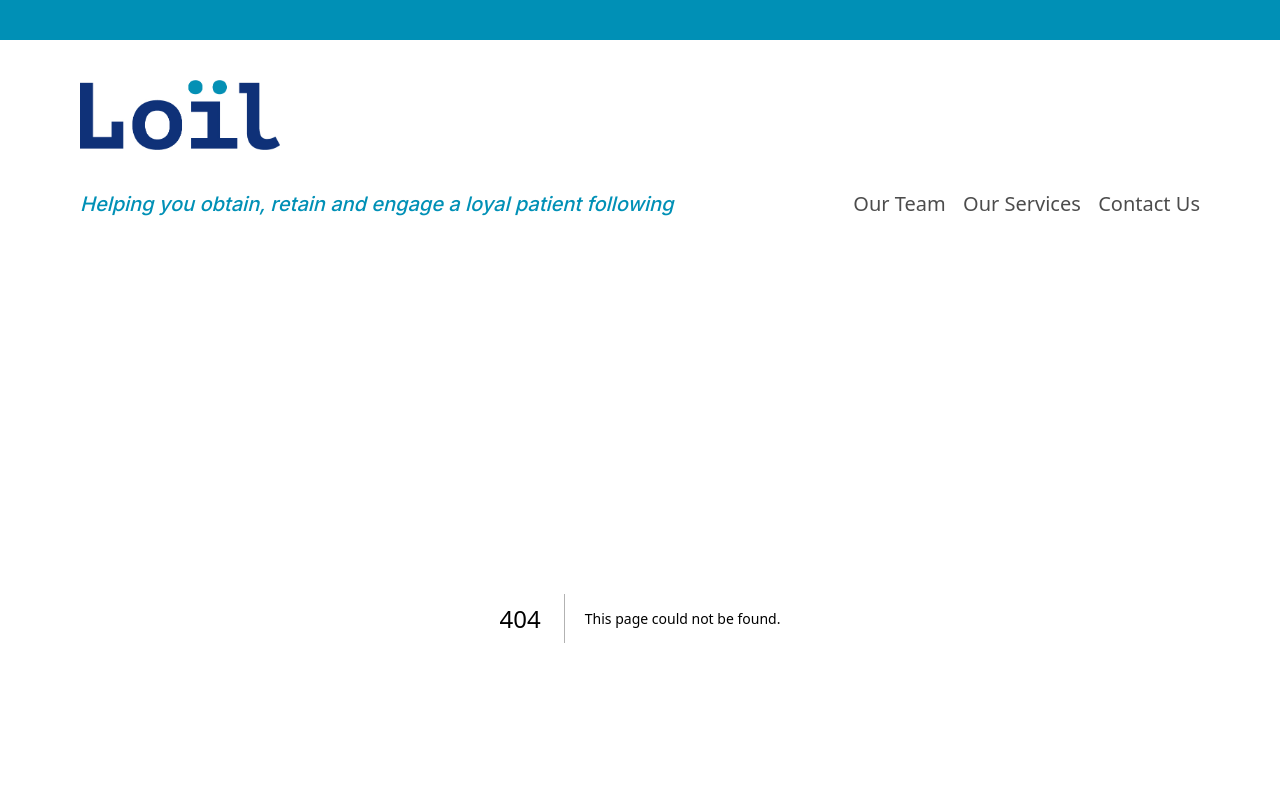
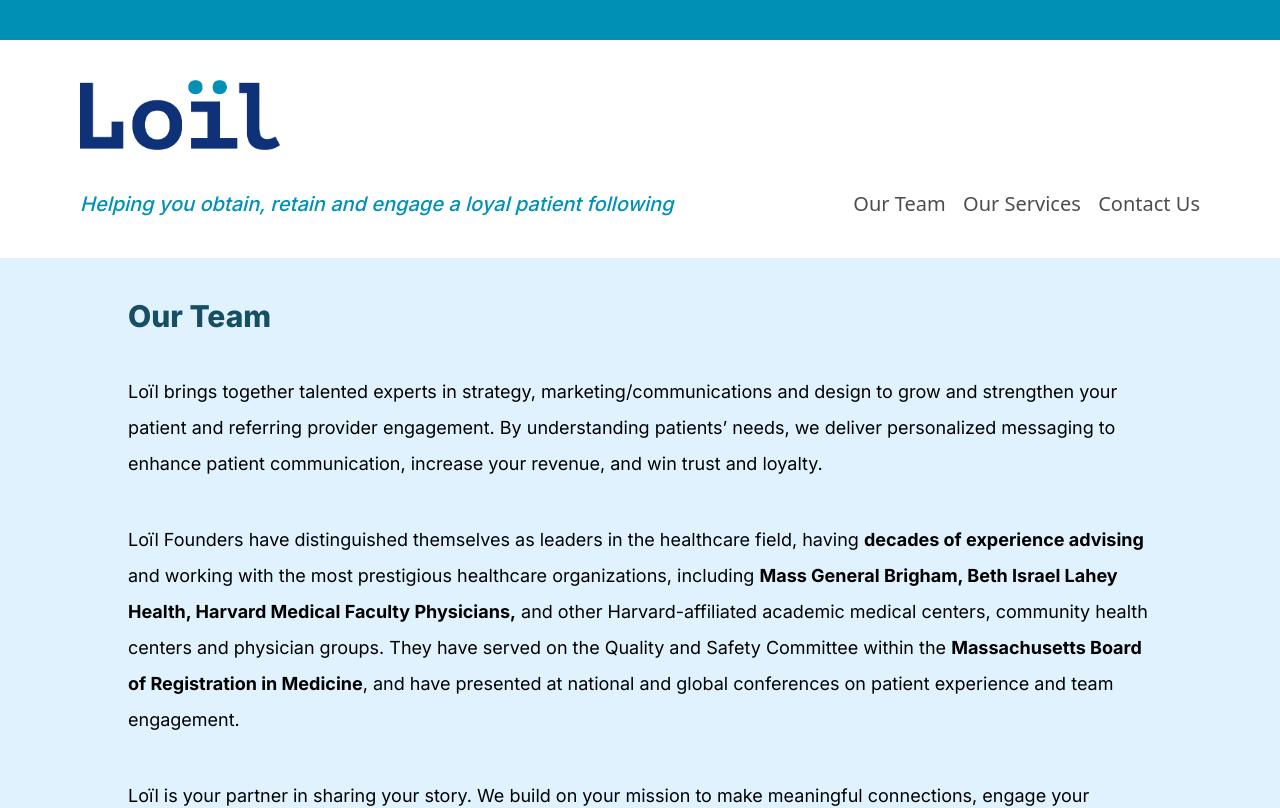
Before and after one commit to johnny-kantaros/loil-v1, a Next.js app: page /team in a window 1280 px wide. Before the commit this address had no page. Shown: the top 808 px of the page. Built offline with nearby package versions, Linux system fonts and the light colour scheme.

Commit message:
added team page

```diff
--- a/src/app/components/MetaLogo.tsx
+++ b/src/app/components/MetaLogo.tsx
@@ -7,7 +7,14 @@
     <div>
       <div className="flex justify-center p-5 bg-loil-light w-full min-h-15"></div>
       <div className="flex pl-20 py-10 top-0 z-10">
-        <Image src="/Loil-logo.jpeg" alt="Loil logo" width={200} height={100} />
+        <Link href="/" className="no-underline hover:text-black/90">
+          <Image
+            src="/Loil-logo.jpeg"
+            alt="Loil logo"
+            width={200}
+            height={100}
+          />
+        </Link>
       </div>
 
       <div className="flex flex-row items-center">
@@ -19,7 +26,7 @@
 
         <div className="basis-4/12">
           <div className="mr-20 prose prose xl mx-auto flex justify-between flex-col sm:flex-row text-black/70 font-sans text-xl font-medium">
-            <Link href="/" className="no-underline hover:text-black/90">
+            <Link href="/team" className="no-underline hover:text-black/90">
               Our Team
             </Link>
             <Link href="/" className="no-underline hover:text-black/90">
--- /dev/null
+++ b/src/app/team/page.tsx
@@ -0,0 +1,44 @@
+import React from "react";
+
+export default function OurTeam() {
+  return (
+    <div className="mt-10">
+      <div className="bg-sky-100 text-black text-lg leading-loose py-10">
+        <h1 className="mx-32 text-cyan-900 text-3xl font-extrabold">
+          Our Team
+        </h1>
+        <p className="mx-32 my-10">
+          Loïl brings together talented experts in strategy,
+          marketing/communications and design to grow and strengthen your
+          patient and referring provider engagement. By understanding patients’
+          needs, we deliver personalized messaging to enhance patient
+          communication, increase your revenue, and win trust and loyalty.
+        </p>
+        <p className="mx-32 my-10">
+          Loïl Founders have distinguished themselves as leaders in the
+          healthcare field, having{" "}
+          <span className="font-bold">decades of experience advising</span> and
+          working with the most prestigious healthcare organizations, including{" "}
+          <span className="font-bold">
+            Mass General Brigham, Beth Israel Lahey Health, Harvard Medical
+            Faculty Physicians,
+          </span>{" "}
+          and other Harvard-affiliated academic medical centers, community
+          health centers and physician groups. They have served on the Quality
+          and Safety Committee within the{" "}
+          <span className="font-bold">
+            Massachusetts Board of Registration in Medicine
+          </span>
+          , and have presented at national and global conferences on patient
+          experience and team engagement.
+        </p>
+
+        <p className="mx-32 my-10">
+          Loïl is your partner in sharing your story. We build on your mission
+          to make meaningful connections, engage your patients and create
+          lasting relationships.
+        </p>
+      </div>
+    </div>
+  );
+}
```
